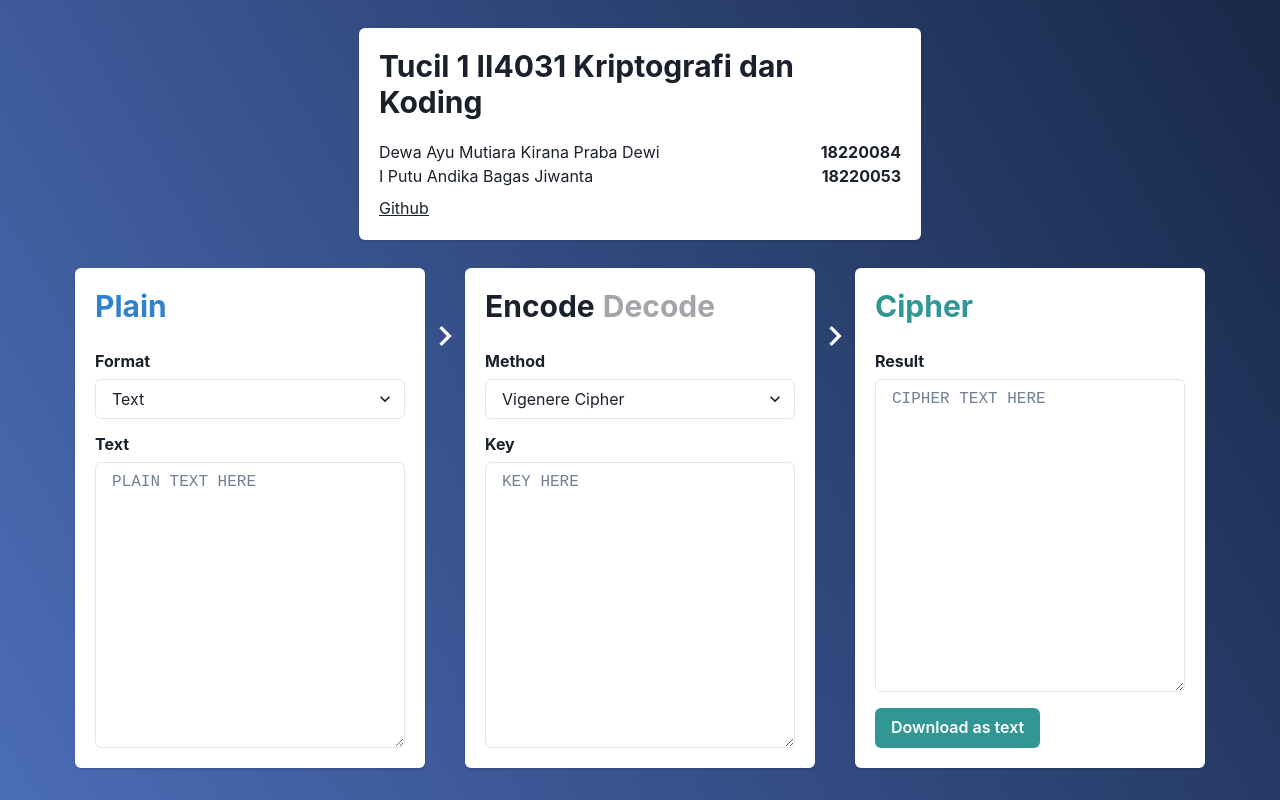
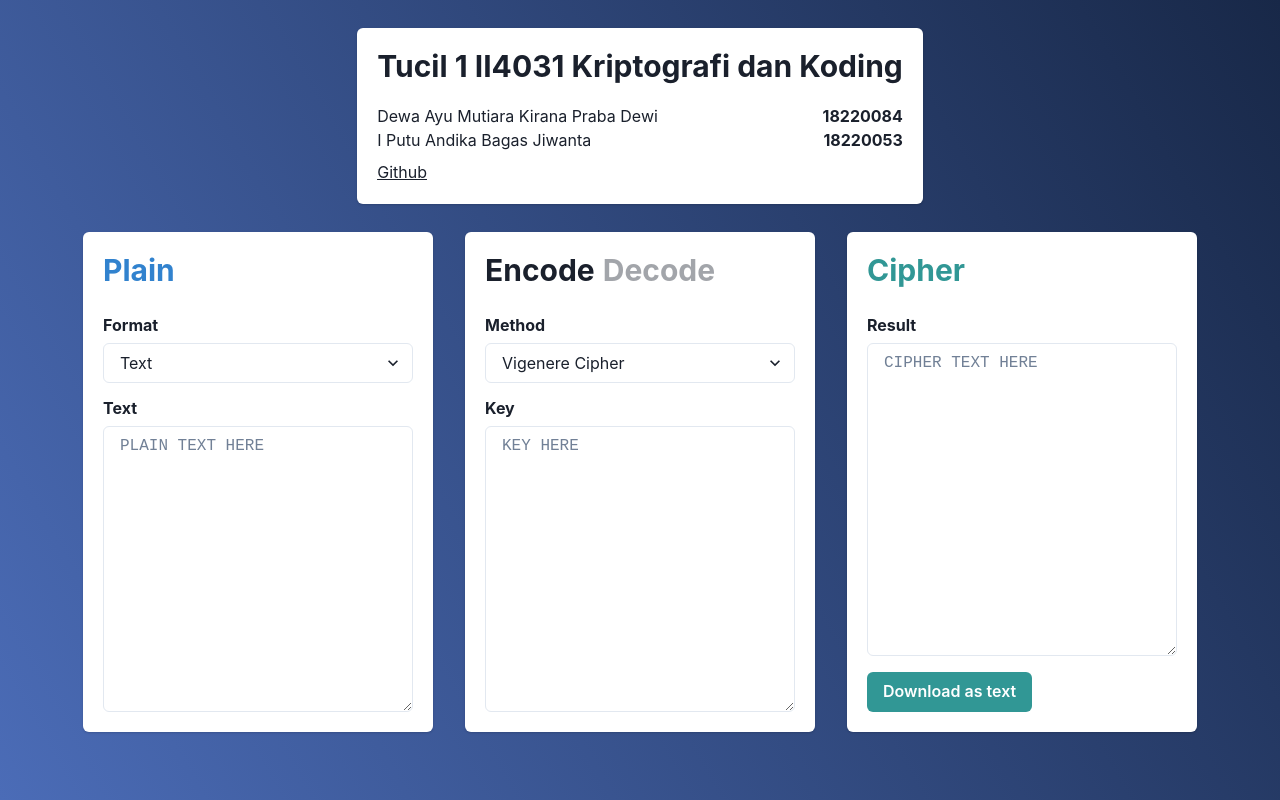
Before and after one commit to bagasjiwanta/classic-and-stream-cipher, a Next.js app: page / in a window 1280 px wide. Built offline with nearby package versions, Linux system fonts and the light colour scheme.

Commit message:
ui final

```diff
--- a/src/components/Description.jsx
+++ b/src/components/Description.jsx
@@ -5,7 +5,7 @@ export default function Description() {
   return (
     <Center p={7}>
 
-      <Card w='562px'>
+      <Card >
         <CardHeader pb={0}>
           <Heading size='lg'>Tucil 1 II4031 Kriptografi dan Koding</Heading>
         </CardHeader>
--- a/src/components/Logic.jsx
+++ b/src/components/Logic.jsx
@@ -39,7 +39,12 @@ export function MutiProvider({ children }) {
   };
 
   const setIsEncode = (value) => {
-    clean();
+    if (format !== 'file') {
+      setInputText(outputText)
+      setInputFile('')
+    } else {
+      clean()
+    }
     _setIsEncode(value);
   };
 
--- a/src/components/Middle.jsx
+++ b/src/components/Middle.jsx
@@ -100,10 +100,10 @@ function Middle() {
                       colorScheme="yellow"
                       onClick={async () => await generateNewKey()}
                     >
-                      Generate new key
+                      Regenerate
                     </Button>
                     <Button colorScheme="yellow" onClick={downloadKey}>
-                      Download key
+                      Download
                     </Button>
                   </HStack>
                 ) : (
--- a/src/pages/index.jsx
+++ b/src/pages/index.jsx
@@ -1,20 +1,19 @@
-import { Box, Container } from '@chakra-ui/react'
+import { Box, Container, useMediaQuery } from '@chakra-ui/react'
 import RightSide from '@/components/RightSide';
 import LeftSide from '@/components/LeftSide';
 import Middle from '@/components/Middle';
-import { ChevronRightIcon } from '@chakra-ui/icons';
 import Description from '@/components/Description';
 
 function Home() {
+  const [desktop] = useMediaQuery('(min-width: 600px)');
   return (
-     <Box as='main' background="linear-gradient(60deg, #4b6cb7 0%, #182848 100%);">
-      <Container maxW="container.xl" h='100vh'>
+     <Box as='main' minH='100vh' pb={6} background="linear-gradient(60deg, #4b6cb7 0%, #182848 100%);">
+      <Container maxW="container.xl" h='100%'>
         <Description />
-        <Box display='flex' flexDirection='row' width="100%" justifyContent='center' >
+        <Box display='flex' width="100%" justifyContent='center'
+        flexDirection={desktop ? 'row' : 'column'} alignItems='center' gap={8}>
           <LeftSide />
-          <ChevronRightIcon mt={12} color='white' boxSize={10}/>
           <Middle />
-          <ChevronRightIcon mt={12} color='white' boxSize={10}/>
           <RightSide />
         </Box>
       </Container>
```
